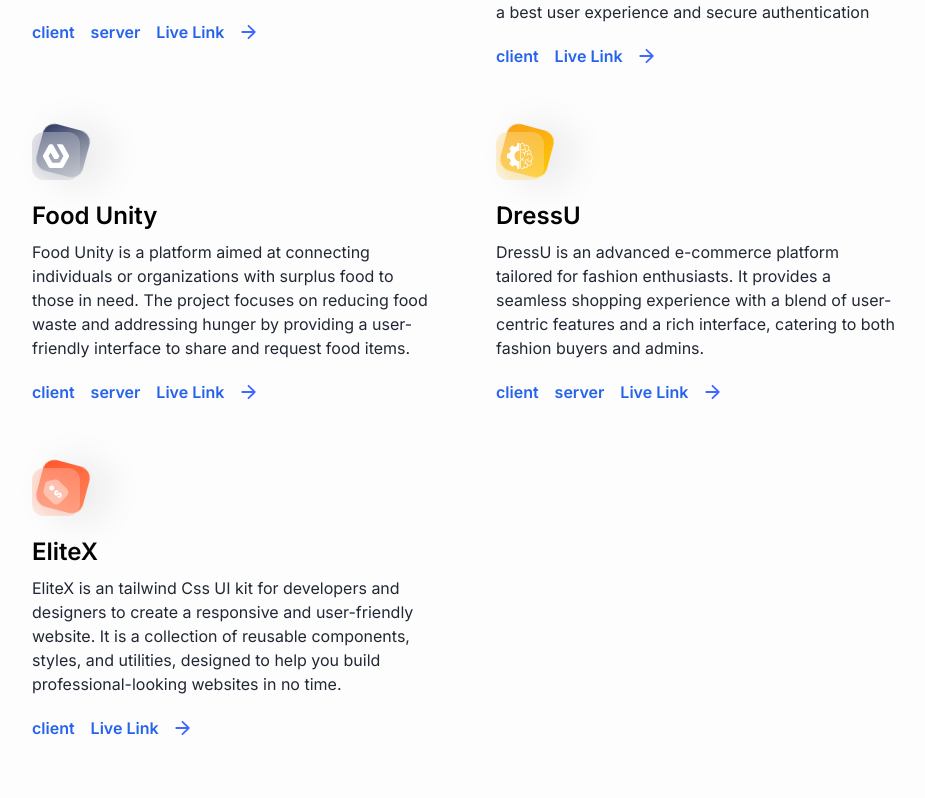
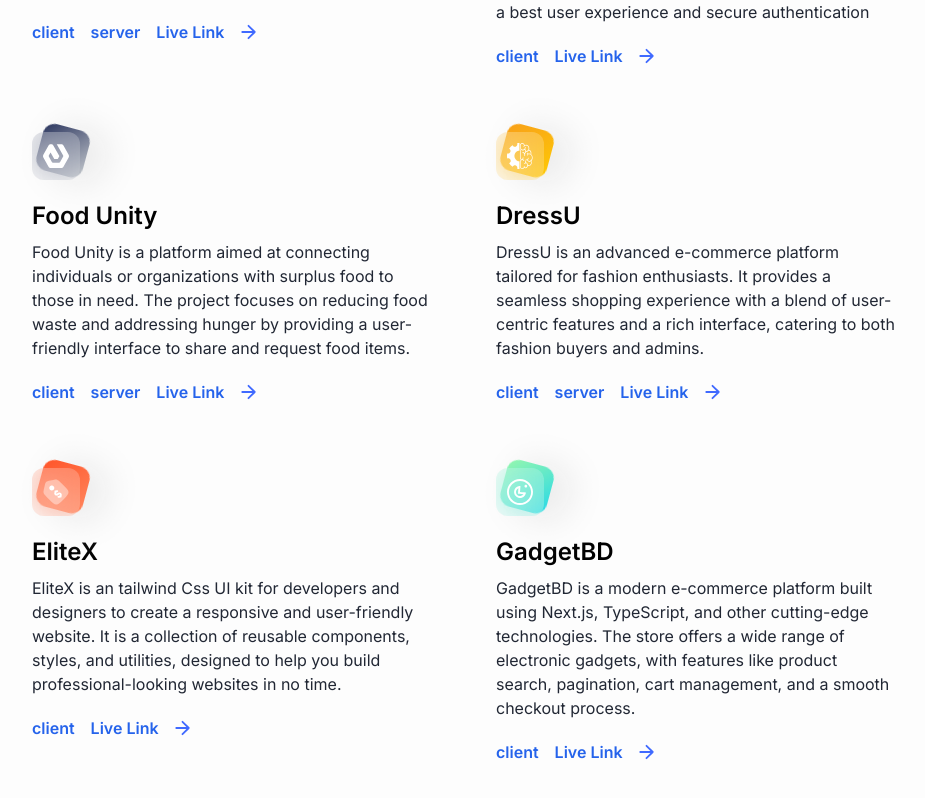
Before and after one commit to nayon117/hasibul-hasan, a Next.js app: page /project in a window 1280 px wide. Shown: the part 916-1714 px from the top of the page, without its empty margins (290-1215 px from the left). Built offline with nearby package versions, Linux system fonts and the light colour scheme.

Commit message:
add gadgetbd project

```diff
--- a/constants/index.ts
+++ b/constants/index.ts
@@ -212,6 +212,15 @@ export const themes = [
        client:"https://github.com/nayon117/EliteX-UI"
 
     },
+    {
+      iconUrl: threads,
+      theme: "btn-back-green",
+      name: "GadgetBD",
+      description:
+        'GadgetBD is a modern e-commerce platform built using Next.js, TypeScript, and other cutting-edge technologies. The store offers a wide range of electronic gadgets, with features like product search, pagination, cart management, and a smooth checkout process.',
+      livelink: "https://devforge117.vercel.app/",
+      client:"https://github.com/nayon117/gadgetbd"
+    },
   ];
 
 
```
